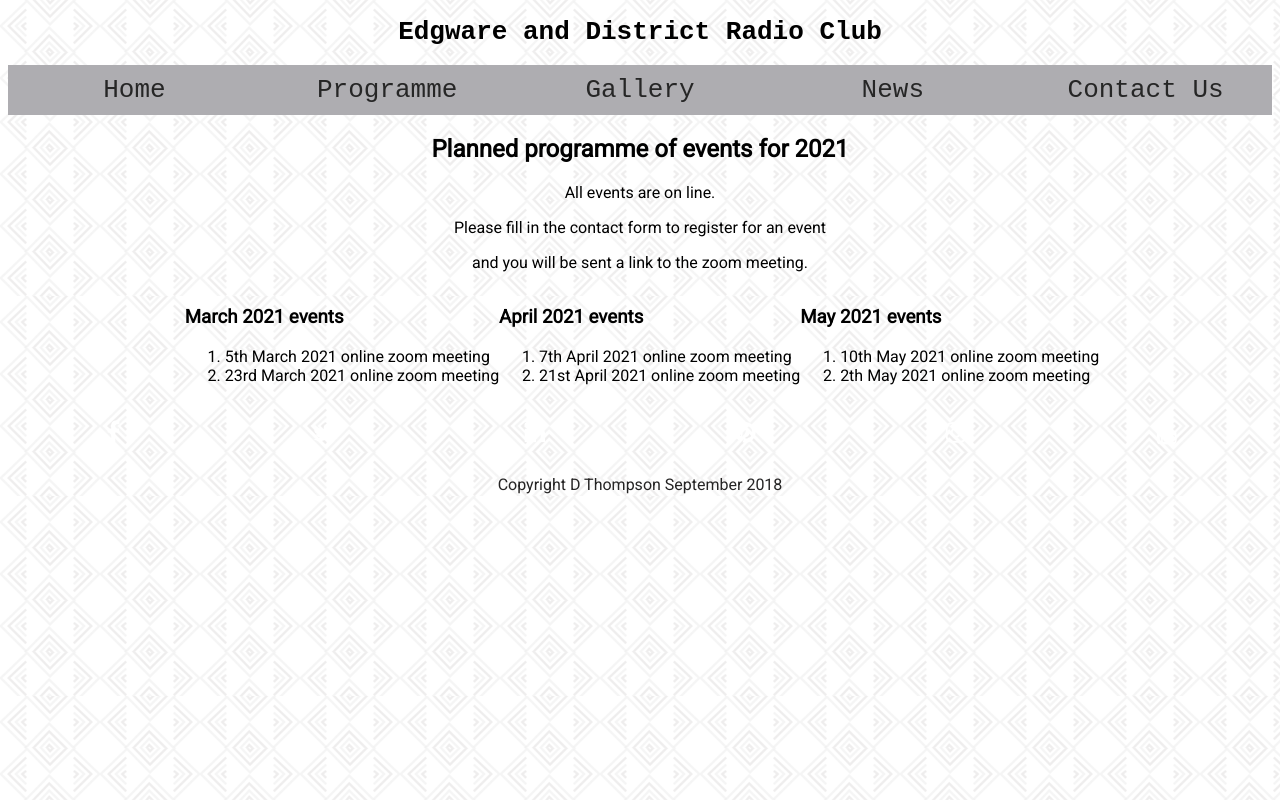
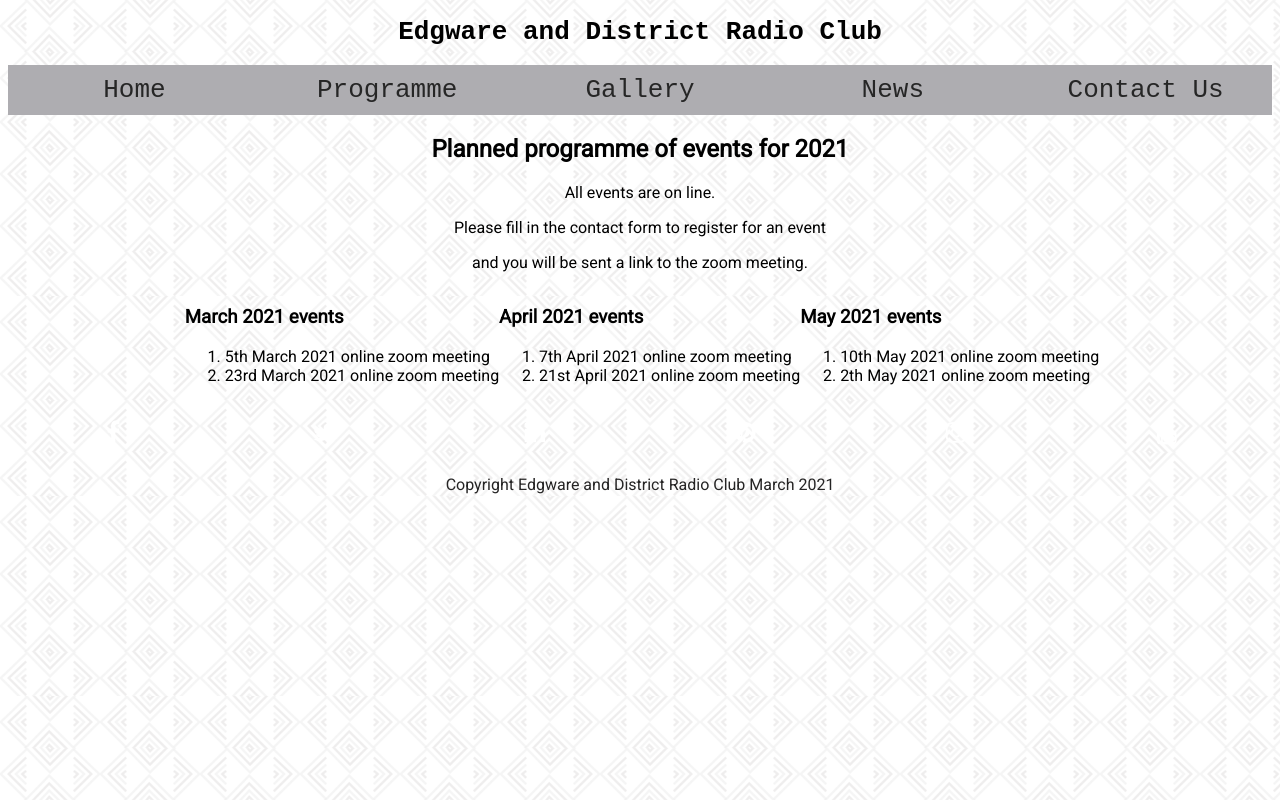
Before and after one commit to debbiect246/edgware_radio_club, a plain HTML site: page programme.html in a window 1280 px wide. Drawn offline with nearby package versions, Linux system fonts and the light colour scheme.

```diff
--- a/programme.html
+++ b/programme.html
@@ -103,7 +103,7 @@
 
             </div>
 
-            <div><p>Copyright  D Thompson September 2018</p></div>
+            <div><p>Copyright Edgware and District Radio Club March 2021</p></div>
         </div>
 
 
```
Also changed, not shown: news.html (+1 -1 lines).
